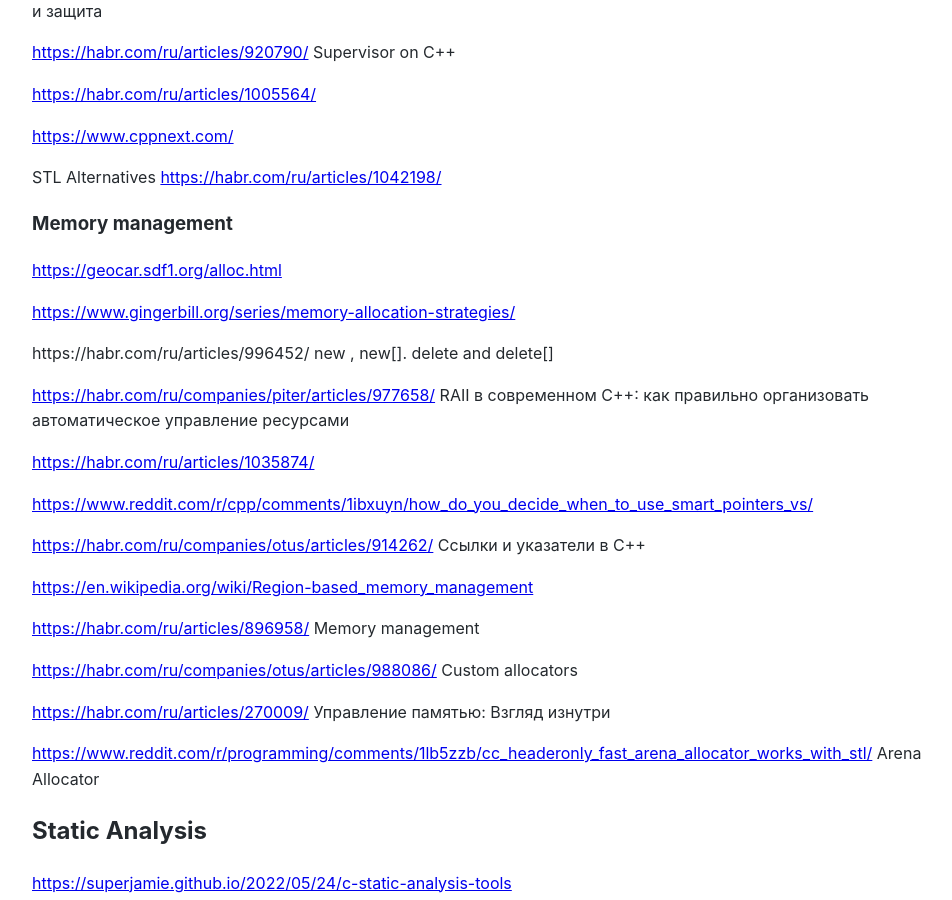
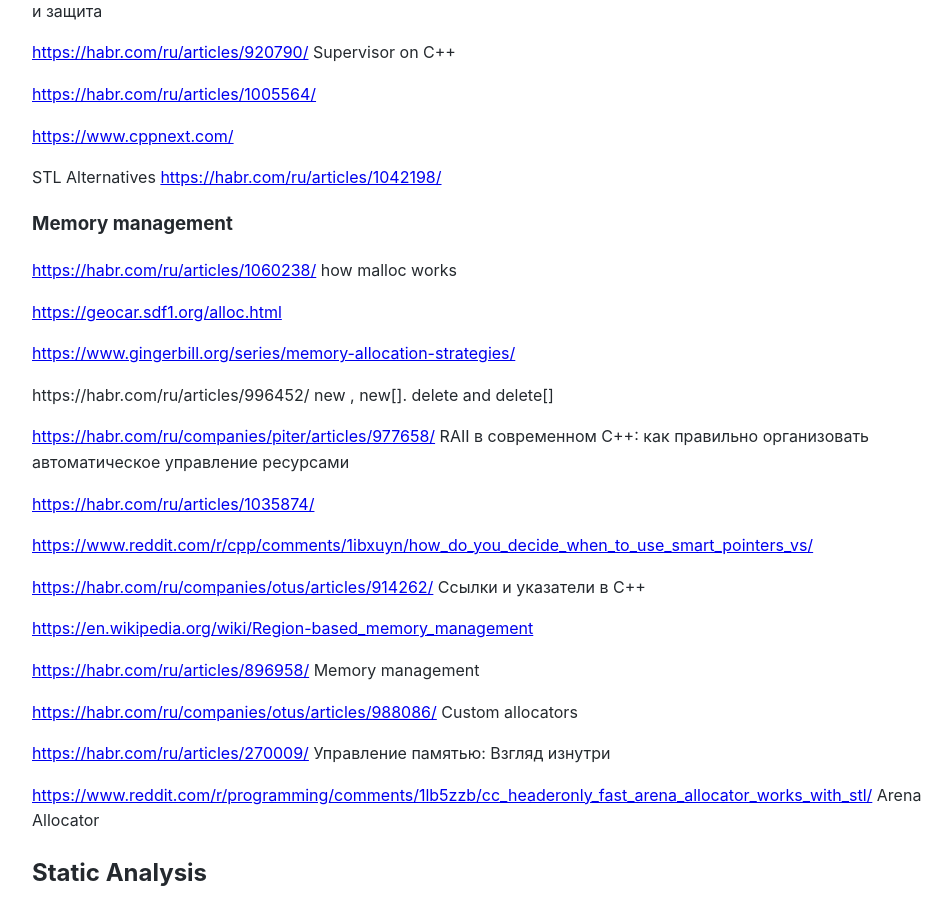
Before and after one commit to Michael-Lubinsky/michael-lubinsky.github.com, a Jekyll site: the page built from cpp/cpp.md, in a window 1280 px wide and 900 px high, scrolled down 1041 px. Shown: the whole window, without its empty margins (158-1110 px from the left). Built offline with Jekyll 4.4.1, drawn with Linux system fonts in a browser that asks for light colours; our own code applies the rules of GitHub Pages for plain Markdown files.

Commit message:
Update cpp.md

```diff
--- a/cpp/cpp.md
+++ b/cpp/cpp.md
@@ -58,6 +58,8 @@
 STL Alternatives <https://habr.com/ru/articles/1042198/>
 
 ### Memory management
+
+<https://habr.com/ru/articles/1060238/> how malloc works
 
 <https://geocar.sdf1.org/alloc.html>
 
```
